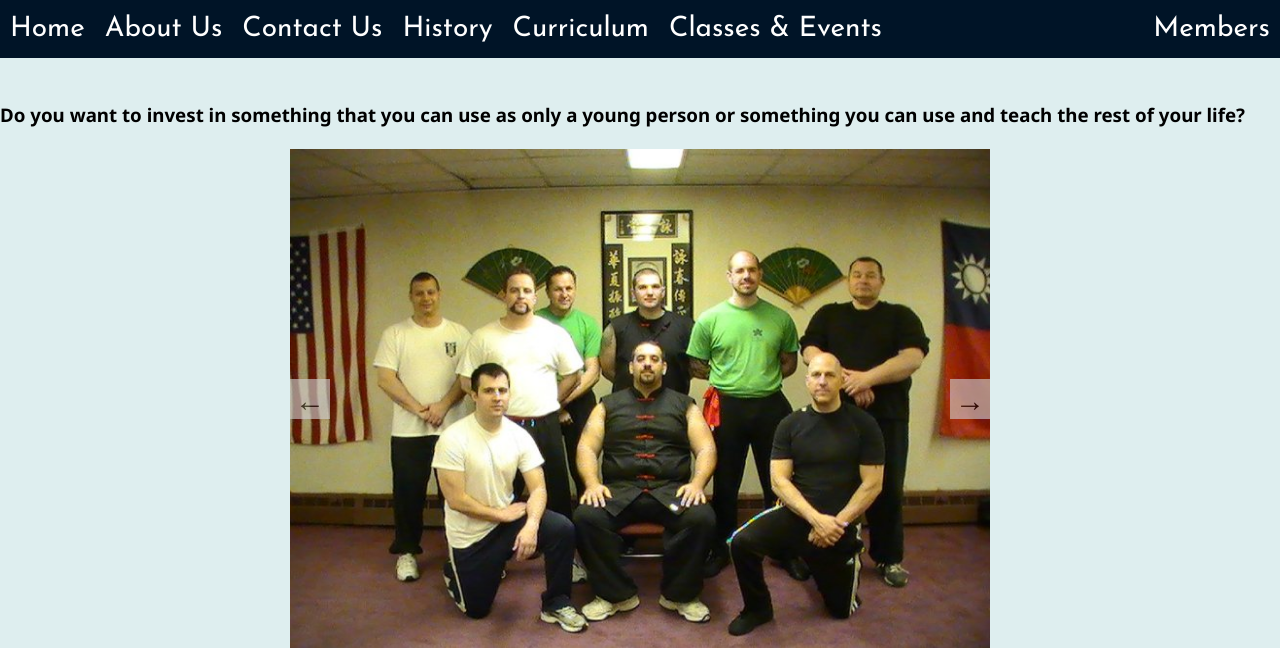
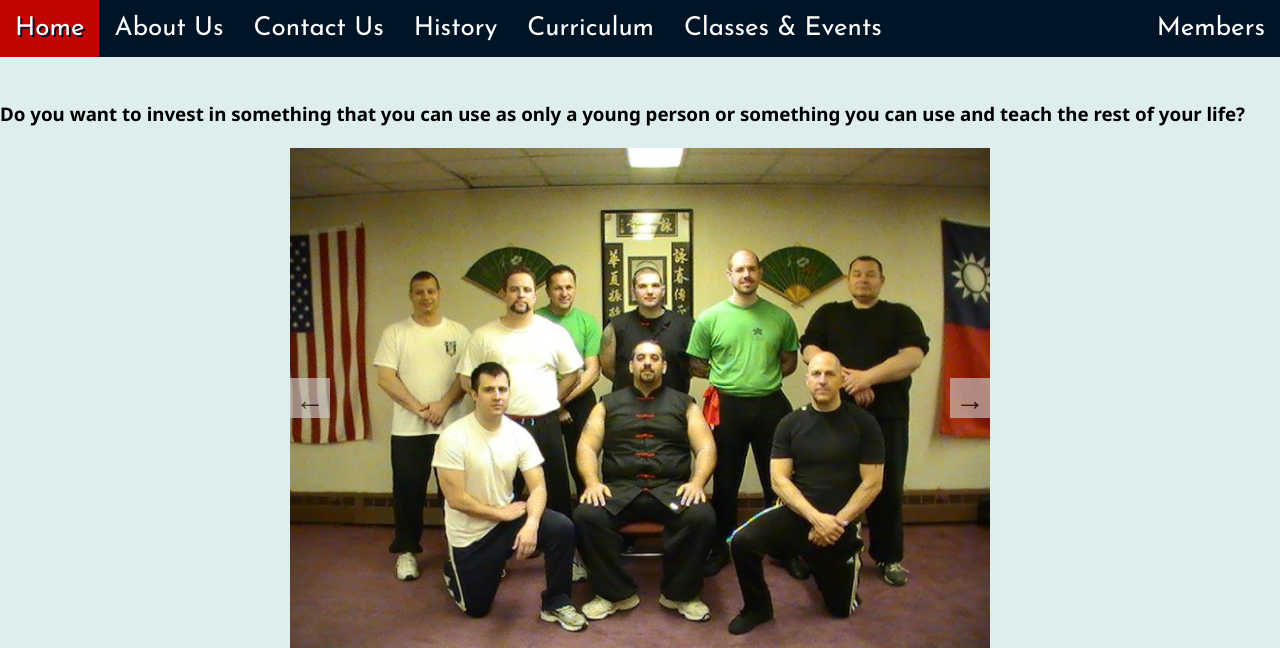
Before and after one commit to jmessare46/webandmobilegroupproj, a PHP site: page /index.php in a window 1280 px wide. Shown: the top 648 px of the page. Run offline with PHP 8.4, Linux system fonts and the light colour scheme.

Commit message:
Changed Navbar styling

```diff
--- a/assets/css/stylesheet.css
+++ b/assets/css/stylesheet.css
@@ -30,10 +30,8 @@ h1, h2, h3{
 
 #navBar a{
     display: inline-flex;
-    padding: 10px;
-    margin-top: 5px;
-    margin-bottom: 5px;
-    font-size: 28px;
+    padding: 15px;
+    font-size: 26px;
     text-decoration: none;
     color: white;
 }
```
